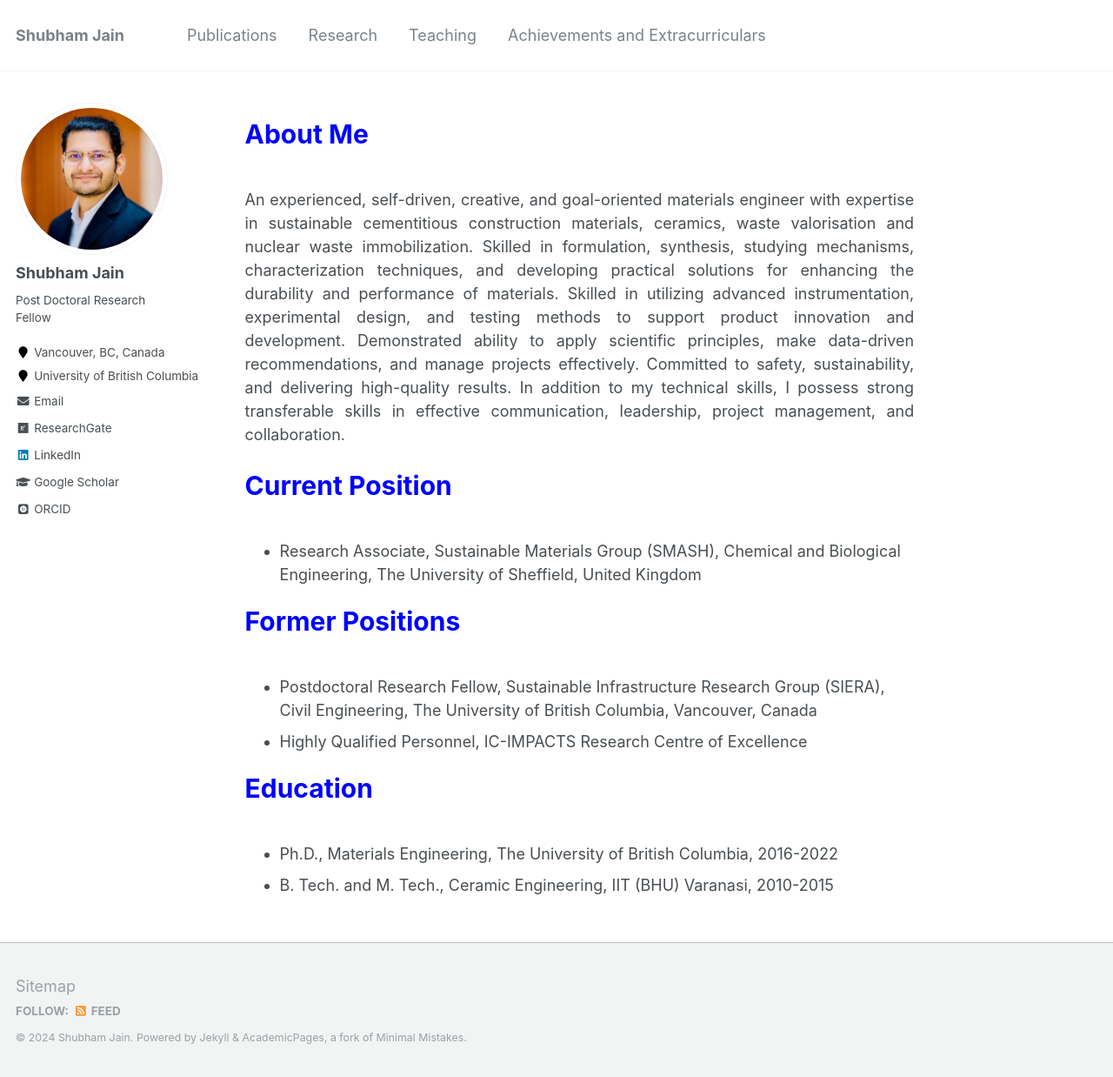
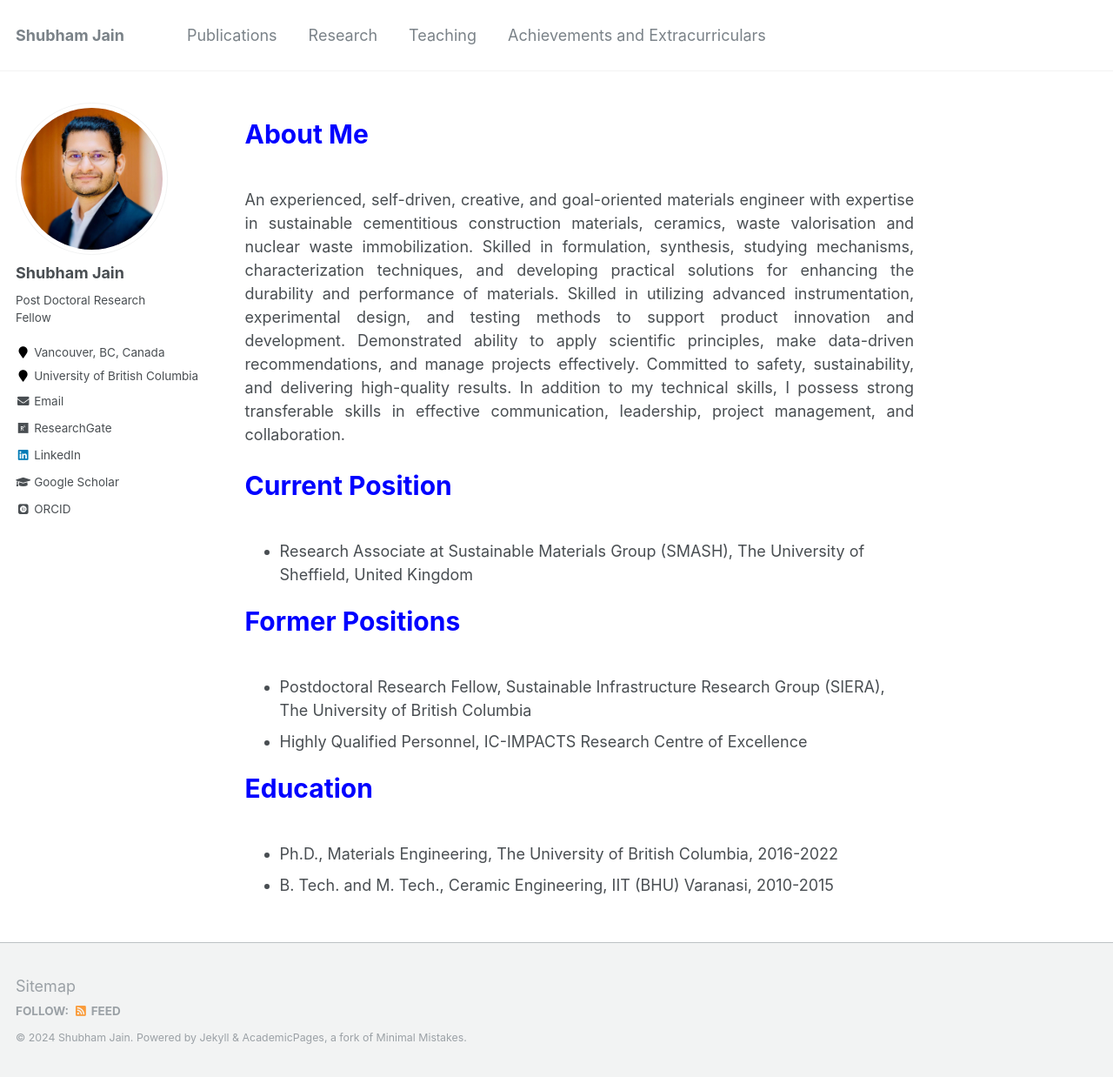
Before and after one commit to shubhamj2611/shubhamj2611.github.io, a Jekyll site: the page built from _pages/about.md, in a window 1280 px wide and 1238 px high. Shown: the whole window at 87% size. Built offline with Jekyll 4.4.1, drawn with Linux system fonts in a browser that asks for light colours; some web fonts are replaced.

Commit message:
Update about.md

```diff
--- a/_pages/about.md
+++ b/_pages/about.md
@@ -12,10 +12,10 @@ redirect_from:
 <p style="text-align:justify; font-size=22px;"> An experienced, self-driven, creative, and goal-oriented materials engineer with expertise in sustainable cementitious construction materials, ceramics, waste valorisation and nuclear waste immobilization. Skilled in formulation, synthesis, studying mechanisms, characterization techniques, and developing practical solutions for enhancing the durability and performance of materials. Skilled in utilizing advanced instrumentation, experimental design, and testing methods to support product innovation and development. Demonstrated ability to apply scientific principles, make data-driven recommendations, and manage projects effectively. Committed to safety, sustainability, and delivering high-quality results. In addition to my technical skills, I possess strong transferable skills in effective communication, leadership, project management, and collaboration. </p>
 
 <p style="text-align:left; color:Blue; font-size:30px; font-weight:bold;"> Current Position </p>
-* Research Associate, Sustainable Materials Group (SMASH), Chemical and Biological Engineering, The University of Sheffield, United Kingdom
+* Research Associate at Sustainable Materials Group (SMASH), The University of Sheffield, United Kingdom
 
 <p style="text-align:left; color:Blue; font-size:30px; font-weight:bold;"> Former Positions </p>
-* Postdoctoral Research Fellow, Sustainable Infrastructure Research Group (SIERA), Civil Engineering, The University of British Columbia, Vancouver, Canada
+* Postdoctoral Research Fellow, Sustainable Infrastructure Research Group (SIERA), The University of British Columbia
 * Highly Qualified Personnel, IC-IMPACTS Research Centre of Excellence
 
 
```
